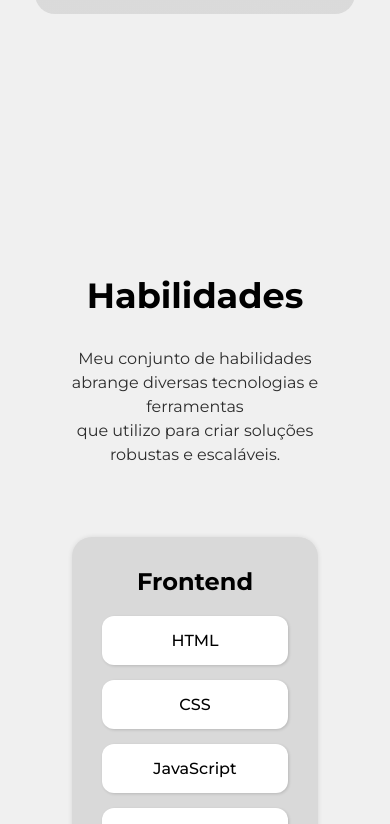
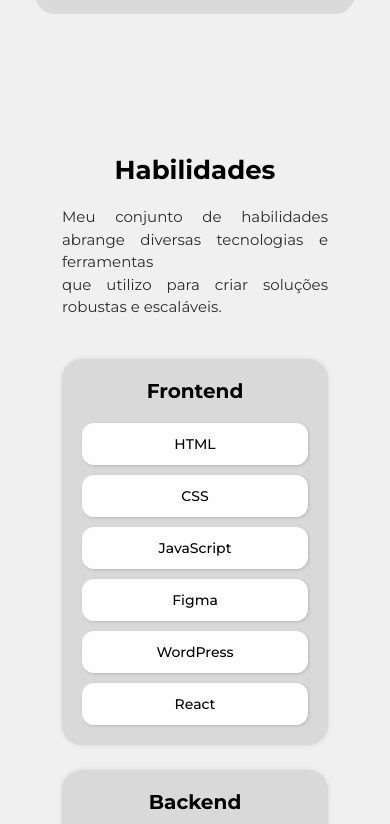
Before and after one commit to Enzirneo/Portifolio, a React (Vite) app: page / in a window 390 px wide. Shown: the part 1191-2015 px from the top of the page. Built offline with nearby package versions, Linux system fonts and the light colour scheme.

Commit message:
Melhoria da responsividade dos componentes Skills

```diff
--- a/src/components/SkillCategory/SkillCategory.css
+++ b/src/components/SkillCategory/SkillCategory.css
@@ -123,3 +123,23 @@
   background: linear-gradient(135deg, #f5bc20 15%, #232424 80%);
   color: #ffffff;
 }
+
+@media (max-width: 768px) {
+  .skills-grid {
+    padding: 20px;
+  }
+
+  .skills-grid h3 {
+    font-size: 20px;
+    text-align: center;
+  }
+
+  .habili {
+    gap: 10px;
+  }
+
+  .skill-box {
+    padding: 12px 0;
+    font-size: 14px;
+  }
+}
--- a/src/components/Skills/Skills.css
+++ b/src/components/Skills/Skills.css
@@ -45,8 +45,26 @@
 }
 
 @media (max-width: 768px) {
+  .skills-section {
+    margin-top: 100px;
+    padding: 40px 0;
+  }
+
+  .skills-section h2 {
+    font-size: 26px;
+    margin-bottom: 20px;
+  }
+
+  .skills-section p {
+    font-size: 15px;
+    margin-bottom: 40px;
+    text-align: justify;
+    padding: 0 10px;
+  }
+
   .skills-container {
     grid-template-columns: 1fr;
-    padding: 0 20px;
+    gap: 25px;
+    padding: 0 10px;
   }
 }
```
